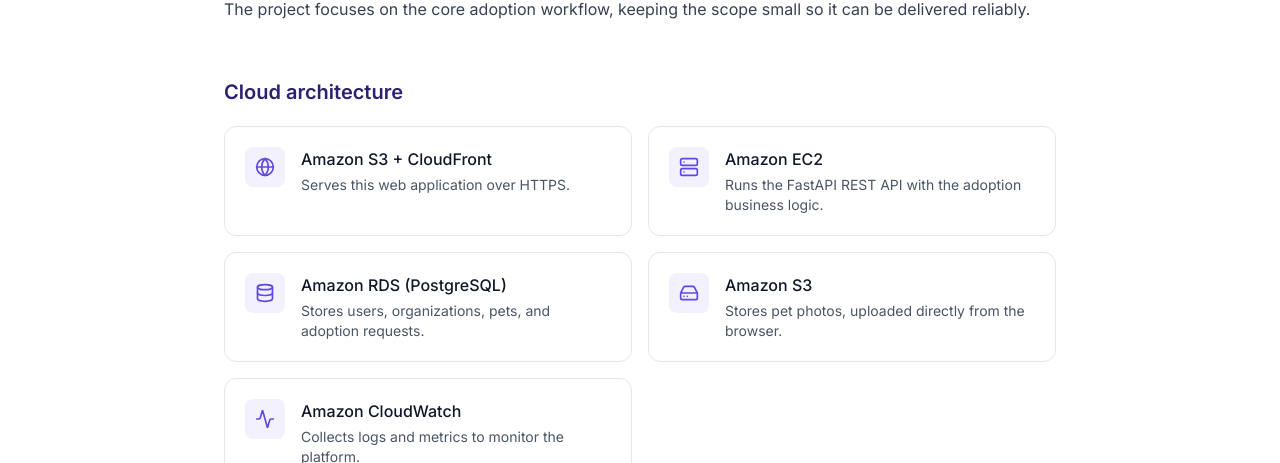
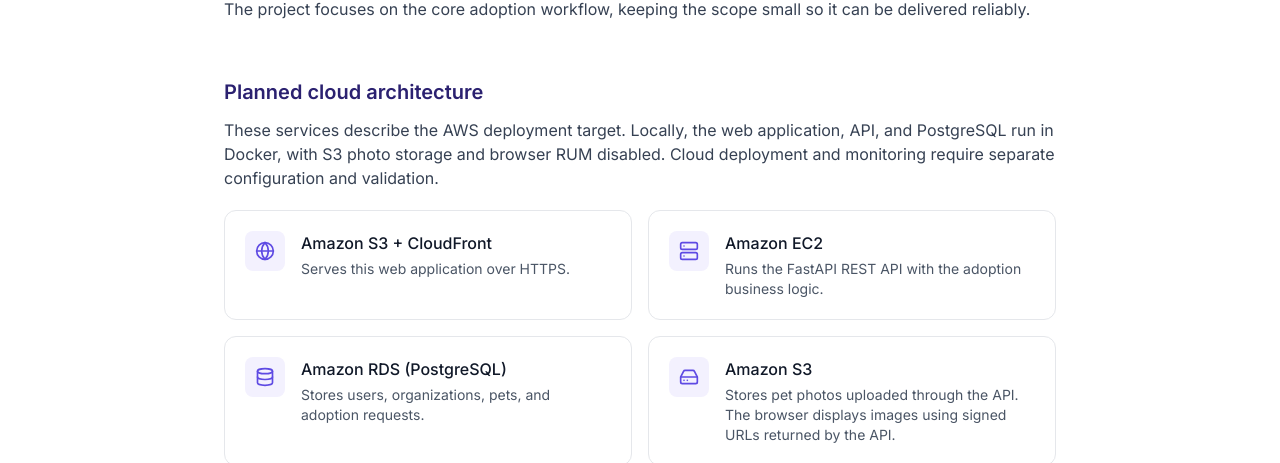
Before and after one commit to gabridefreitas/pet-cloud, a React (Vite) app in the folder app/: page /about in a window 1280 px wide. Shown: the part 337-800 px from the top of the page. Built offline with nearby package versions, Linux system fonts and the light colour scheme; no server answers.

Commit message:
Correct About page photo flow and planned cloud status

```diff
--- a/app/src/pages/AboutPage.tsx
+++ b/app/src/pages/AboutPage.tsx
@@ -3,12 +3,12 @@ import { Link } from 'react-router-dom'
 import { Breadcrumbs } from '../components/ui/Breadcrumbs'
 import { primaryButtonClass } from '../components/ui/styles'
 
-/** AWS services behind PetCloud, matching the deployment diagram in aws/README.md. */
+/** Planned AWS architecture, matching the deployment diagram in aws/README.md. */
 const ARCHITECTURE = [
   { icon: Globe, name: 'Amazon S3 + CloudFront', role: 'Serves this web application over HTTPS.' },
   { icon: Server, name: 'Amazon EC2', role: 'Runs the FastAPI REST API with the adoption business logic.' },
   { icon: Database, name: 'Amazon RDS (PostgreSQL)', role: 'Stores users, organizations, pets, and adoption requests.' },
-  { icon: HardDrive, name: 'Amazon S3', role: 'Stores pet photos, uploaded directly from the browser.' },
+  { icon: HardDrive, name: 'Amazon S3', role: 'Stores pet photos uploaded through the API. The browser displays images using signed URLs returned by the API.' },
   { icon: Activity, name: 'Amazon CloudWatch', role: 'Collects logs and metrics to monitor the platform.' },
 ]
 
@@ -35,8 +35,13 @@ export function AboutPage() {
 
         <section aria-labelledby="architecture-title">
           <h2 id="architecture-title" className="text-xl font-semibold text-brand-900">
-            Cloud architecture
+            Planned cloud architecture
           </h2>
+          <p className="mt-3 text-gray-700">
+            These services describe the AWS deployment target. Locally, the web application, API, and PostgreSQL
+            run in Docker, with S3 photo storage and browser RUM disabled. Cloud deployment and monitoring require
+            separate configuration and validation.
+          </p>
           <ul className="mt-5 grid gap-4 sm:grid-cols-2">
             {ARCHITECTURE.map(({ icon: Icon, name, role }) => (
               <li key={name} className="flex gap-4 rounded-xl border border-gray-200 p-5">
```
